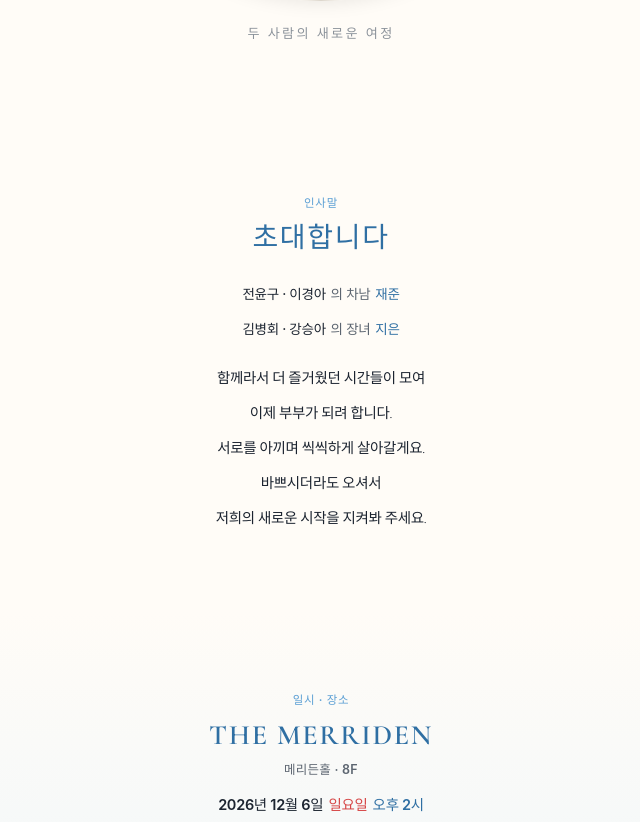
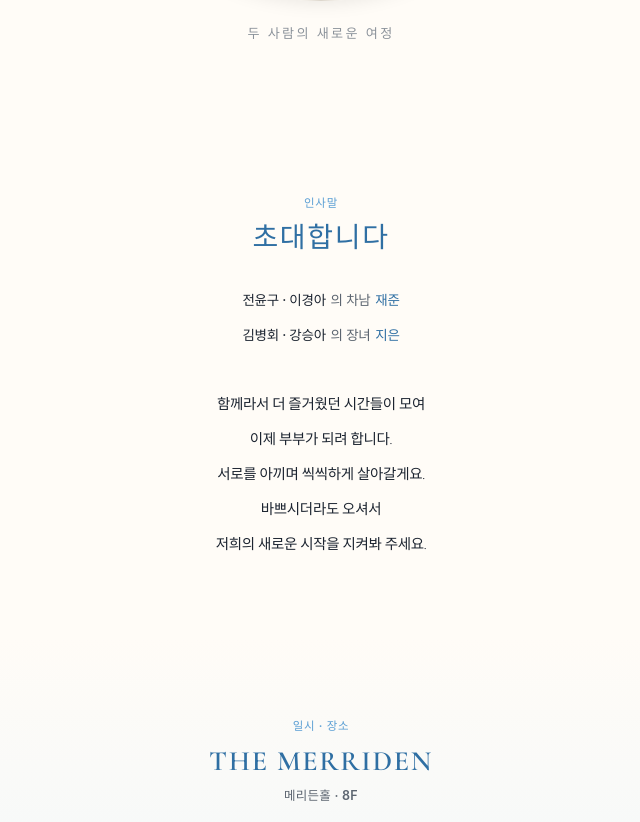
Before and after one commit to TK-moon/jieun-jaejun-wedding-2026-12-06, a React (Vite) app: page / in a window 1280 px wide. Shown: the part 686-1508 px from the top of the page, without its empty margins (319-959 px from the left). Built offline with nearby package versions, Linux system fonts and the light colour scheme; grey boxes are pictures that could not be loaded.

Commit message:
여백 조정

```diff
--- a/src/sections/GreetingSection/index.module.css
+++ b/src/sections/GreetingSection/index.module.css
@@ -3,7 +3,7 @@
   width: 100%;
   flex-direction: column;
   align-items: center;
-  gap: 28px;
+  gap: 34px;
   padding: var(--layout-section-padding-block) var(--layout-inline-padding);
   background-color: var(--color-canvas);
 }
@@ -13,6 +13,6 @@
   width: var(--layout-frame-width);
   flex-direction: column;
   align-items: center;
-  gap: 28px;
+  gap: 48px;
   text-align: center;
 }
```
